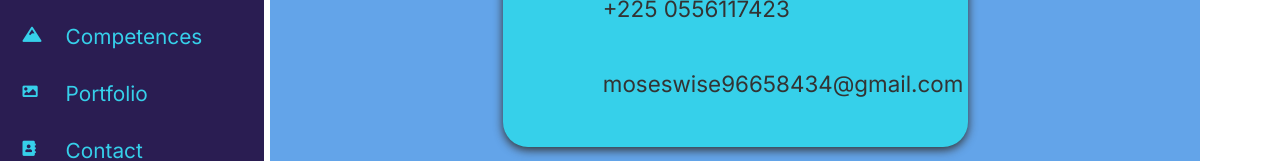
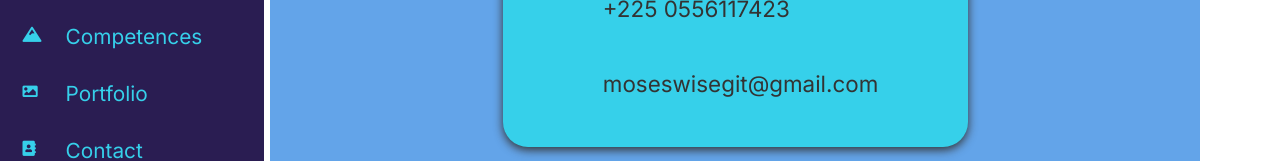
Before and after one commit to githubmoseswise/react-cv, a React (Create React App) app: page /contact in a window 1280 px wide. Shown: the part 347-508 px from the top of the page. Built offline with nearby package versions, Linux system fonts and the light colour scheme; some icons are missing.

Commit message:
ajout de mail

```diff
--- a/src/pages/Contact.js
+++ b/src/pages/Contact.js
@@ -31,7 +31,7 @@ const Contact = () => {
                                 <span className="clickInput" onClick={()=>{
                                     alert("Email copié !");
                                 }}>
-                                moseswise96658434@gmail.com
+                                moseswisegit@gmail.com
                                 </span>
                             </CopyToClipboard>
                         </li>
```
